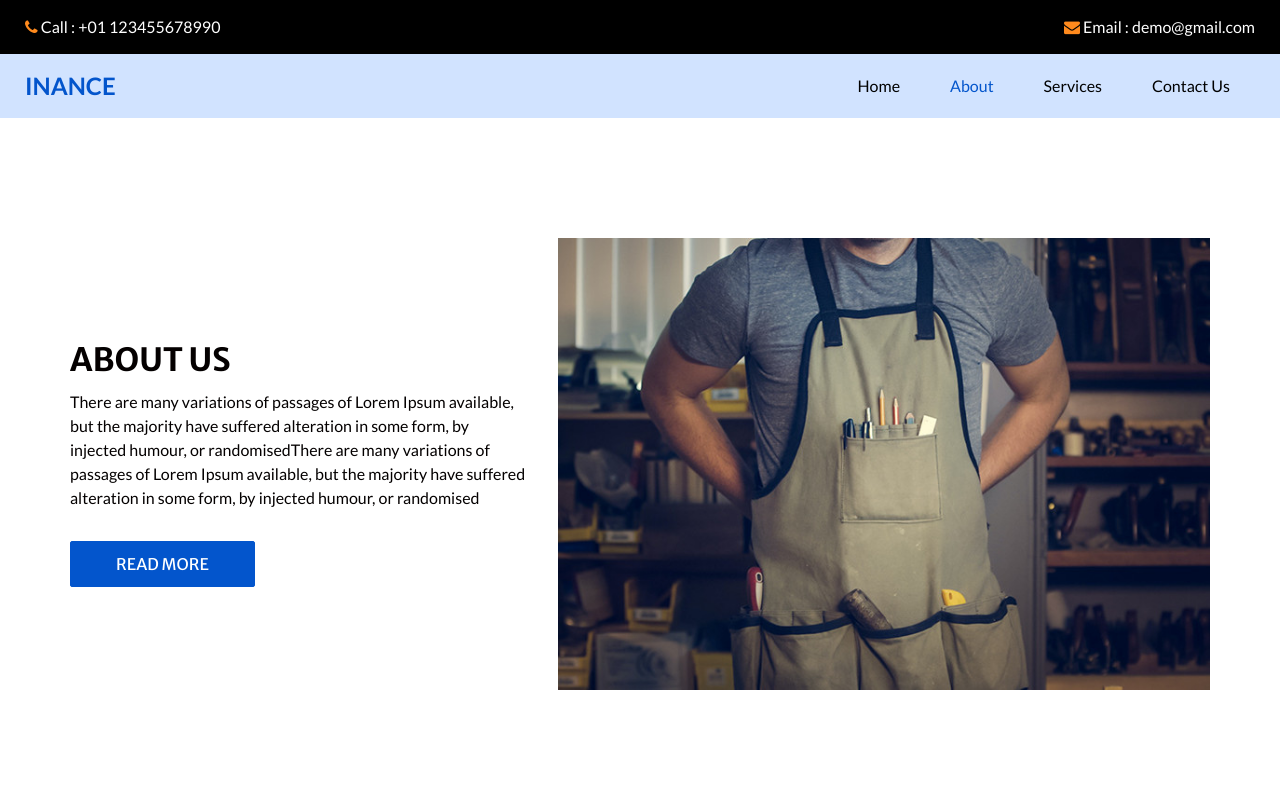
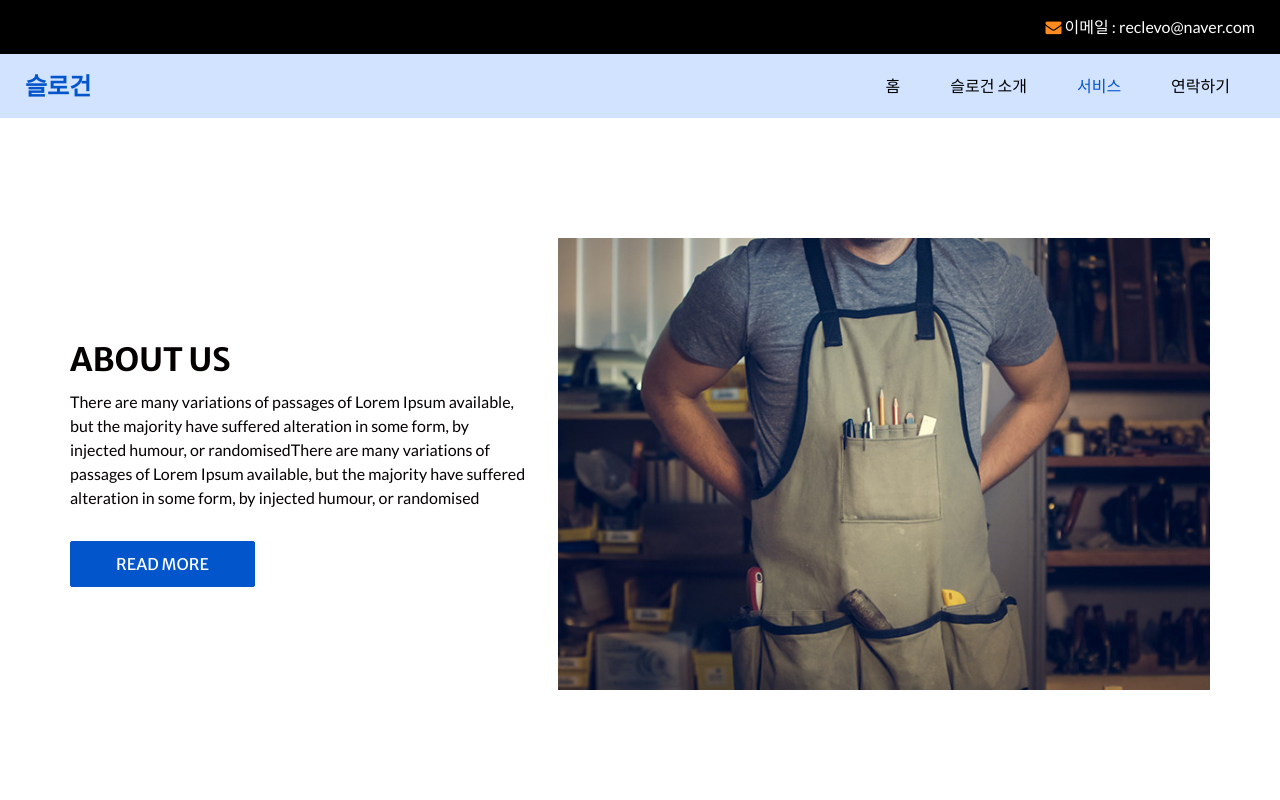
Before and after one commit to josh-lee-star/slogan, a plain HTML site: page about.html in a window 1280 px wide. Shown: the top 800 px of the page. Drawn offline with nearby package versions, Linux system fonts and the light colour scheme; some packages are replaced by stand-ins of ours.

Commit message:
Update about.html

```diff
--- a/about.html
+++ b/about.html
@@ -30,60 +30,95 @@
 
 <body>
  <div class="hero_area">
-    <!-- header section strats -->
+
+  <!-- header section starts -->
   <header class="header_section">
+
+    <!-- 검은색 상단바 -->
     <div class="header_top">
       <div class="container-fluid">
         <div class="contact_nav">
-            <a href="">
-              <i class="fa fa-phone" aria-hidden="true"></i>
+
+          <!-- 전화번호 / 전화 아이콘 삭제 -->
+
+          <!-- 이메일은 기존 오른쪽 위치 유지 -->
+          <a href="mailto:reclevo@naver.com" style="margin-left: auto;">
+            <i class="fa fa-envelope" aria-hidden="true"></i>
             <span>
-                Call : +01 123455678990
+              이메일 : reclevo@naver.com
             </span>
           </a>
-            <a href="">
-              <i class="fa fa-envelope" aria-hidden="true"></i>
-              <span>
-                Email : demo@gmail.com
-              </span>
-            </a>
+
         </div>
       </div>
     </div>
+
+    <!-- 연한 파란색 메뉴바 -->
     <div class="header_bottom">
       <div class="container-fluid">
+
         <nav class="navbar navbar-expand-lg custom_nav-container ">
+
           <a class="navbar-brand" href="index.html">
             <span>
-                Inance
+              슬로건
             </span>
           </a>
 
-            <button class="navbar-toggler" type="button" data-toggle="collapse" data-target="#navbarSupportedContent" aria-controls="navbarSupportedContent" aria-expanded="false" aria-label="Toggle navigation">
-              <span class=""> </span>
+          <button
+            class="navbar-toggler"
+            type="button"
+            data-toggle="collapse"
+            data-target="#navbarSupportedContent"
+            aria-controls="navbarSupportedContent"
+            aria-expanded="false"
+            aria-label="Toggle navigation">
+
+            <span class=""></span>
+
           </button>
 
           <div class="collapse navbar-collapse" id="navbarSupportedContent">
+
             <ul class="navbar-nav ">
-                <li class="nav-item ">
-                  <a class="nav-link" href="index.html">Home <span class="sr-only">(current)</span></a>
+
+              <li class="nav-item">
+                <a class="nav-link" href="index.html">
+                  홈
+                  <span class="sr-only">(현재)</span>
+                </a>
               </li>
+
+              <li class="nav-item">
+                <a class="nav-link" href="about.html">
+                  슬로건 소개
+                </a>
+              </li>
+
               <li class="nav-item active">
-                  <a class="nav-link" href="about.html"> About</a>
+                <a class="nav-link" href="service.html">
+                  서비스
+                </a>
               </li>
+
               <li class="nav-item">
-                  <a class="nav-link" href="service.html">Services</a>
+                <a class="nav-link" href="contact.html">
+                  연락하기
+                </a>
               </li>
-                <li class="nav-item">
-                  <a class="nav-link" href="contact.html">Contact Us</a>
-                </li>
+
             </ul>
+
           </div>
+
         </nav>
+
       </div>
     </div>
+
   </header>
   <!-- end header section -->
+
 </div>
 
   <!-- about section -->
```
Lines whose indentation alone changed are shown as unchanged.
